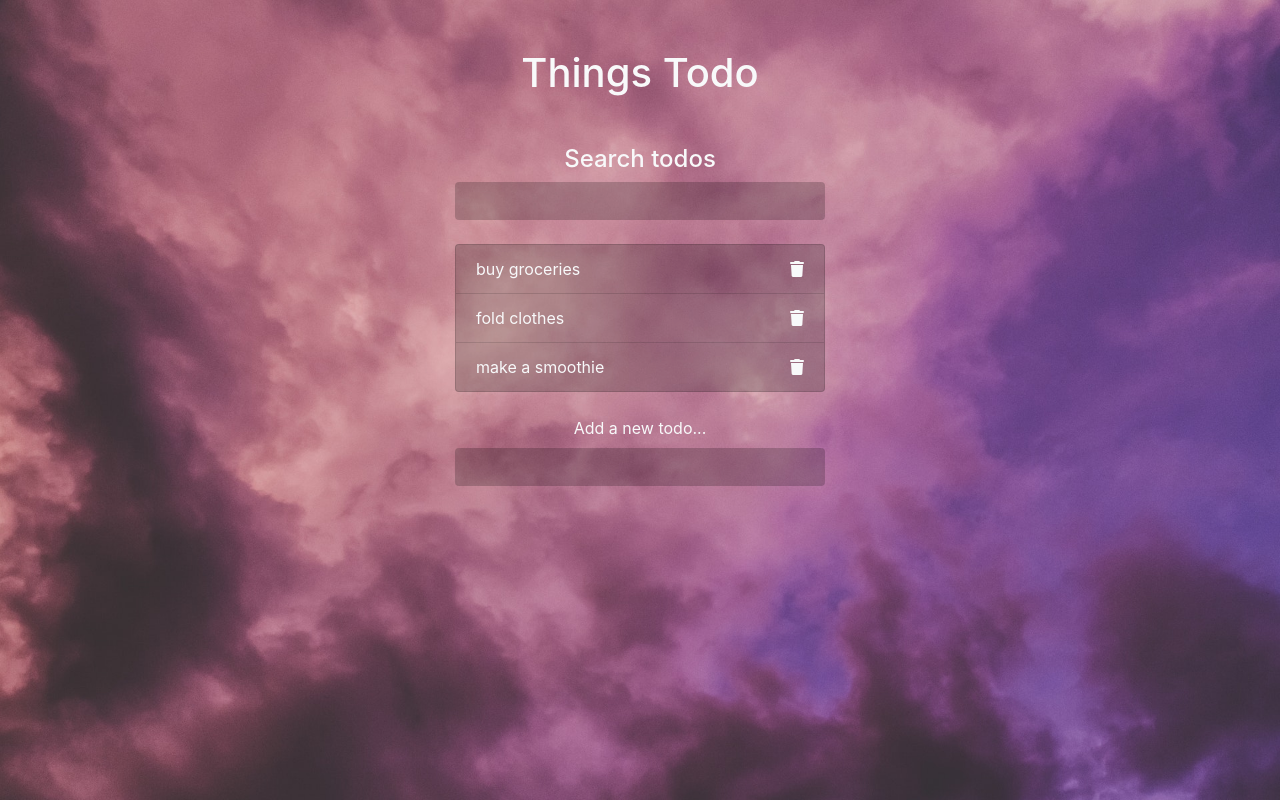
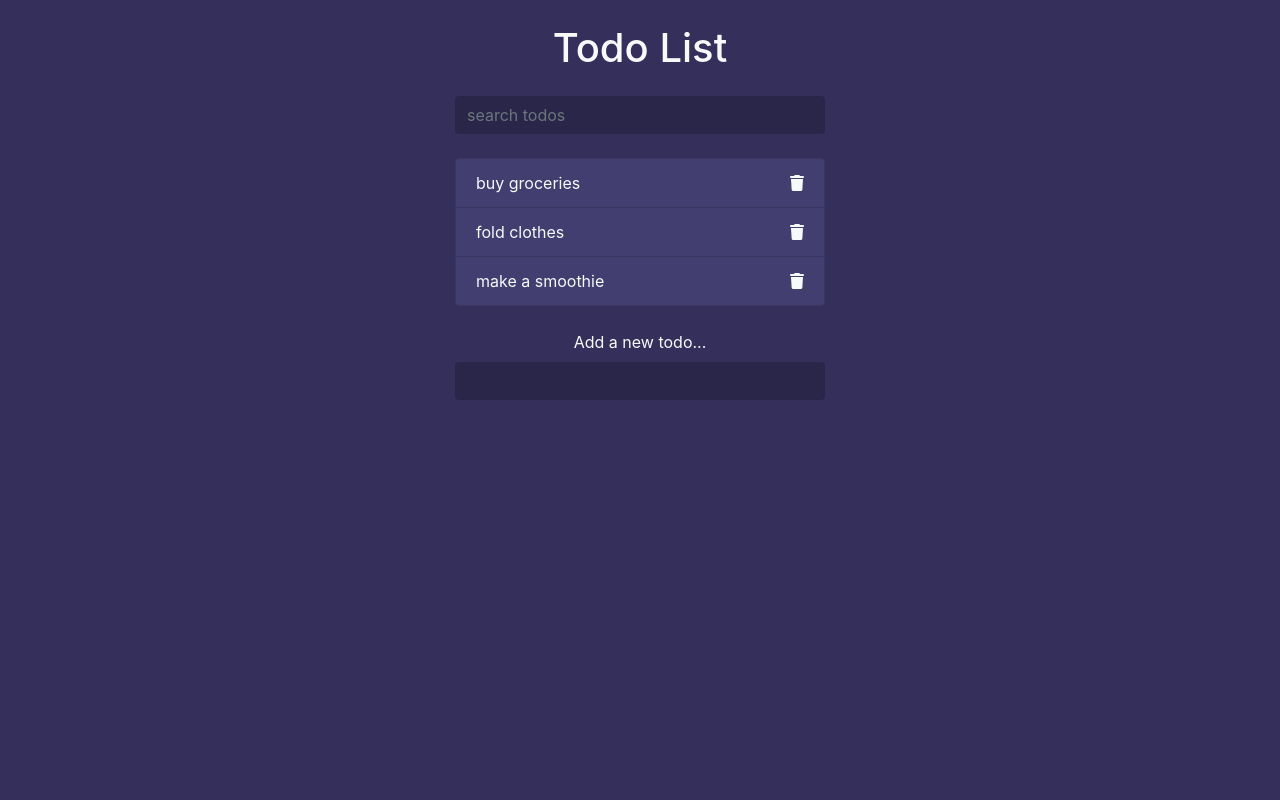
Before and after one commit to CraigPereira/Craig-Todo-List, a plain HTML site: page index.html in a window 1280 px wide. Drawn offline with nearby package versions, Linux system fonts and the light colour scheme.

Commit message:
Revert "Background and minor visual changes"
This reverts commit f95d790e1c52d047583634fe08c27f86134c46f8.

```diff
--- a/index.html
+++ b/index.html
@@ -13,10 +13,9 @@
 		<div class="container">
 
 			<header class="text-center text-light my-4">
-				<h1 class="mb-4">Things Todo</h1>
-				<h4 class="mt-5">Search todos</h4>
+				<h1 class="mb-4">Todo List</h1>
 				<form class="search">
-					<input class="form-control m-auto" type="text" name="search" />
+					<input class="form-control m-auto" type="text" name="search" placeholder="search todos" />
 				</form>
 			</header>
 
--- a/styles.css
+++ b/styles.css
@@ -1,10 +1,5 @@
 body {
-	/* background: #352f5b; */
-	/* border: 2px solid black; */
-  padding: 25px;
-  background: url('sky1.jpg');
-  background-repeat: no-repeat;
-  background-size: cover;
+	background: #352f5b;
 }
 .container {
 	max-width: 400px;
@@ -17,8 +12,7 @@ input[type=text]:focus{
 	max-width: 400px;
 }
 .todos li{
-	/* background: #423e6f; */
-	background: rgba(0, 0, 0, 0.2);
+	background: #423e6f;
 }
 .delete{
 	cursor:	pointer;
```
Also changed, not shown: sky1.jpg (deleted).
